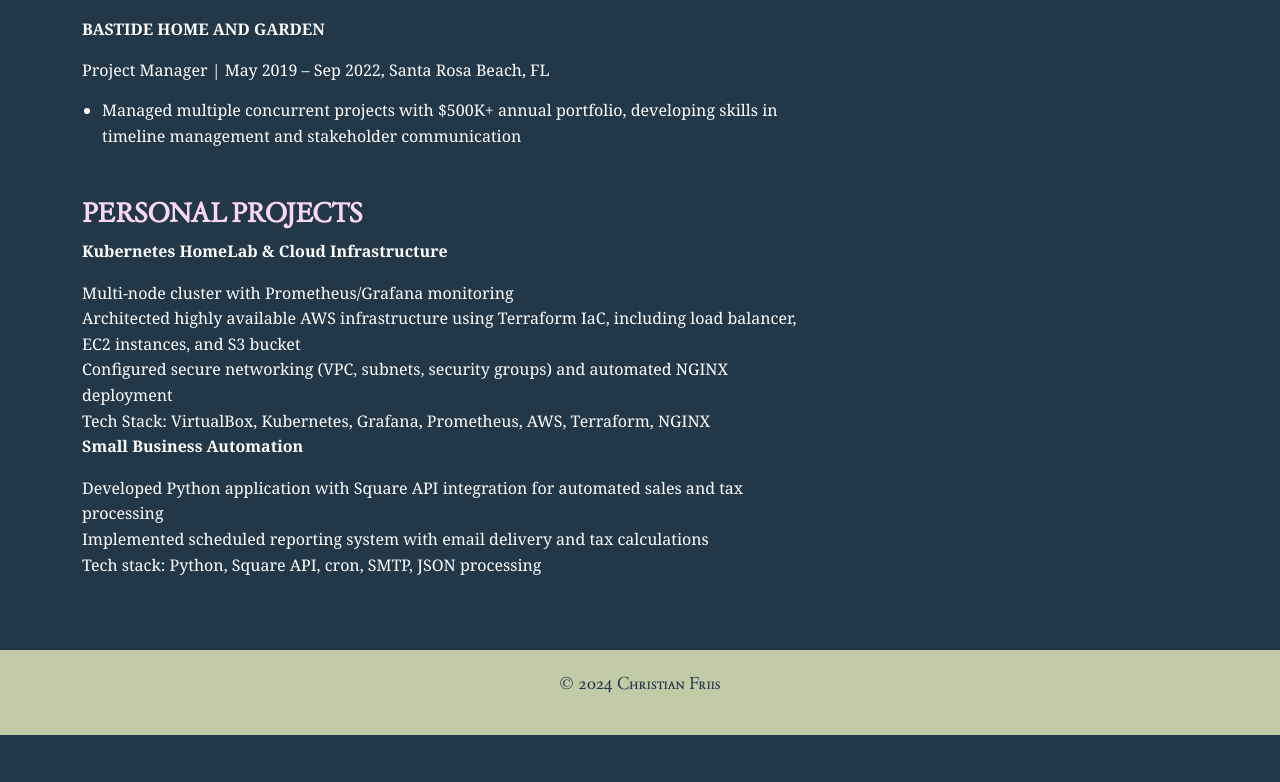
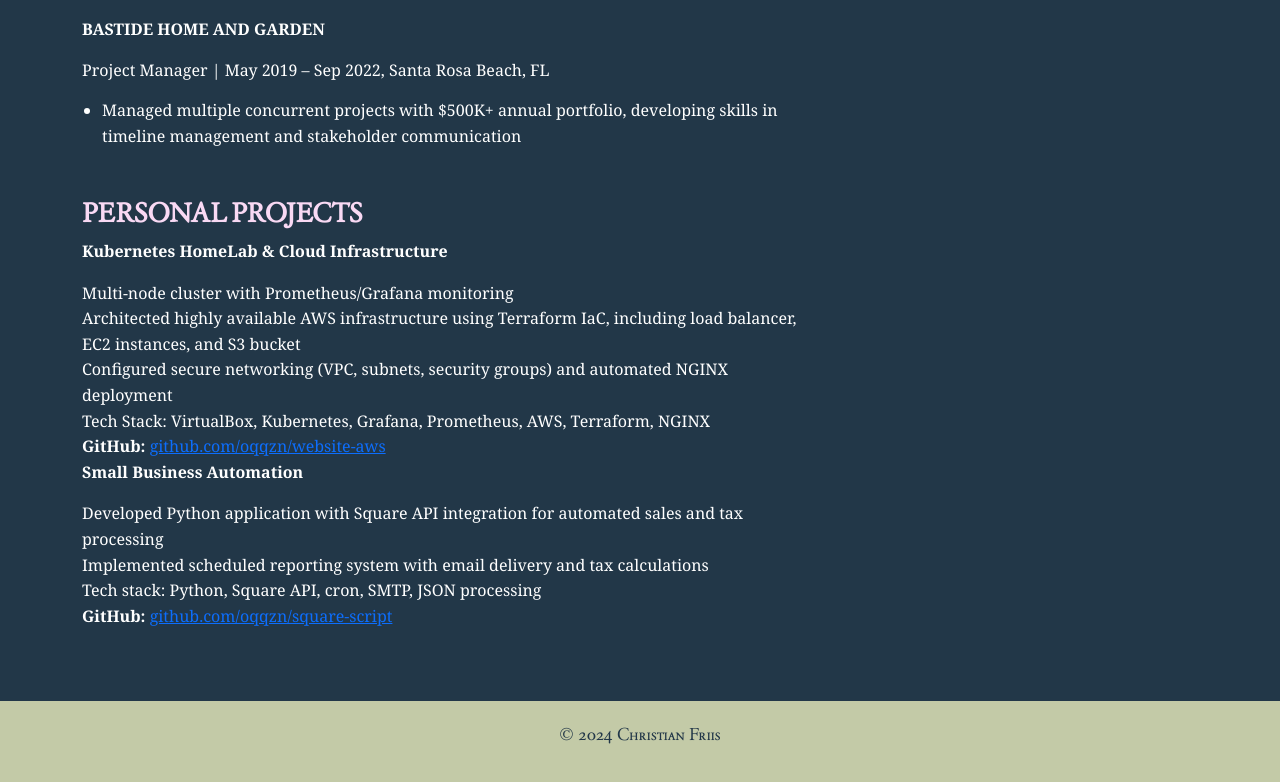
Before and after one commit to oqqzn/webiste-aws, a plain HTML site: page website/pages/resume.html in a window 1280 px wide. Shown: the part 1226-2008 px from the top of the page. Before the commit the page ends 1961 px from the top, so only its background shows below. Drawn offline with nearby package versions, Linux system fonts and the light colour scheme.

Commit message:
Updated resume links

```diff
--- a/website/pages/resume.html
+++ b/website/pages/resume.html
@@ -197,6 +197,12 @@
                 Tech Stack: VirtualBox, Kubernetes, Grafana, Prometheus, AWS,
                 Terraform, NGINX
               </li>
+              <li>
+                <strong>GitHub:</strong>
+                <a href="https://github.com/oqqzn/webiste-aws"
+                  >github.com/oqqzn/website-aws</a
+                >
+              </li>
             </ul>
             <p><strong>Small Business Automation</strong></p>
             <ul>
@@ -210,6 +216,12 @@
               </li>
               <li>
                 Tech stack: Python, Square API, cron, SMTP, JSON processing
+              </li>
+              <li>
+                <strong>GitHub:</strong>
+                <a href="https://github.com/oqqzn/square-script"
+                  >github.com/oqqzn/square-script</a
+                >
               </li>
             </ul>
           </section>
```
Also changed, not shown: 2 other files.
